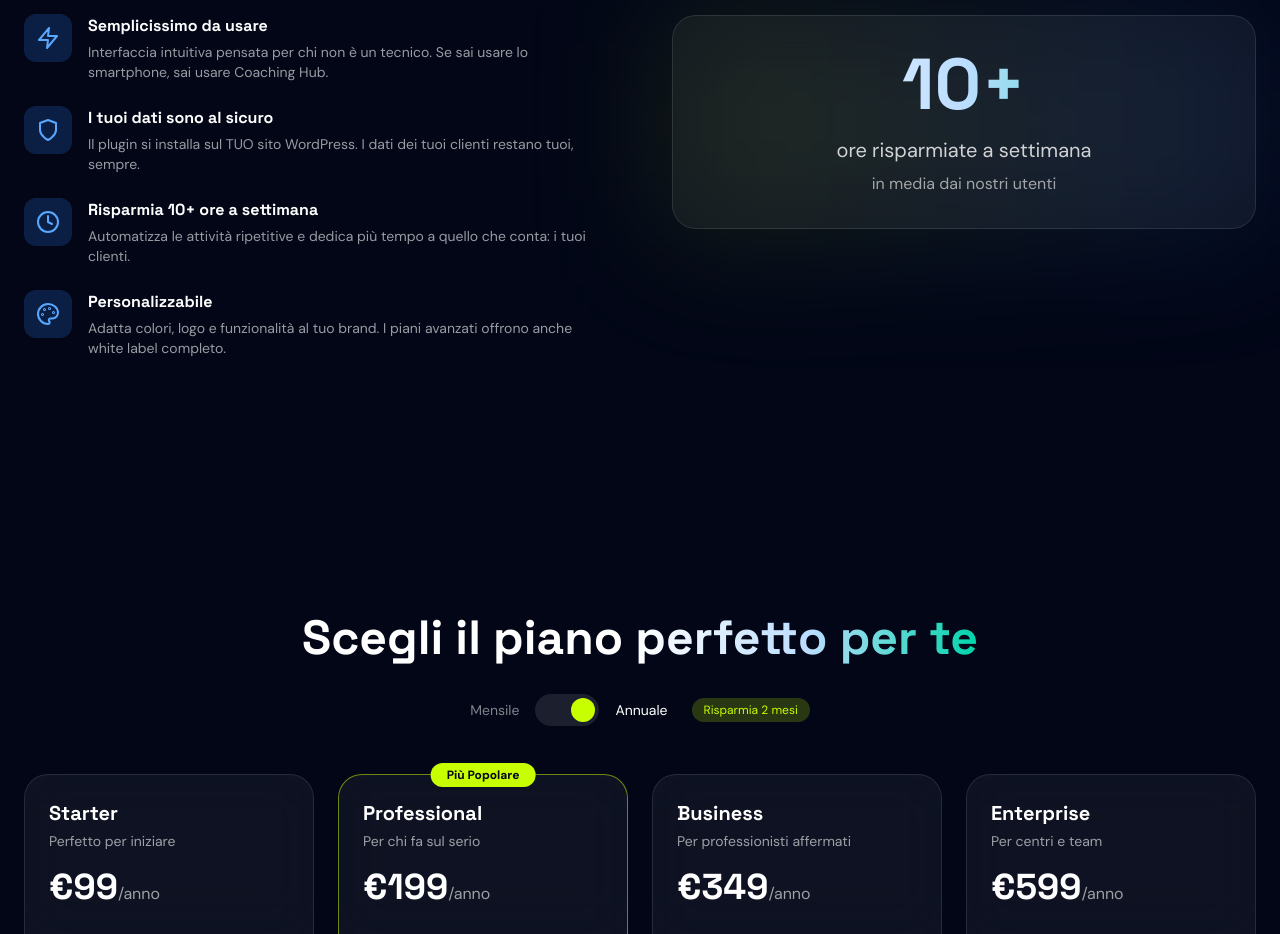
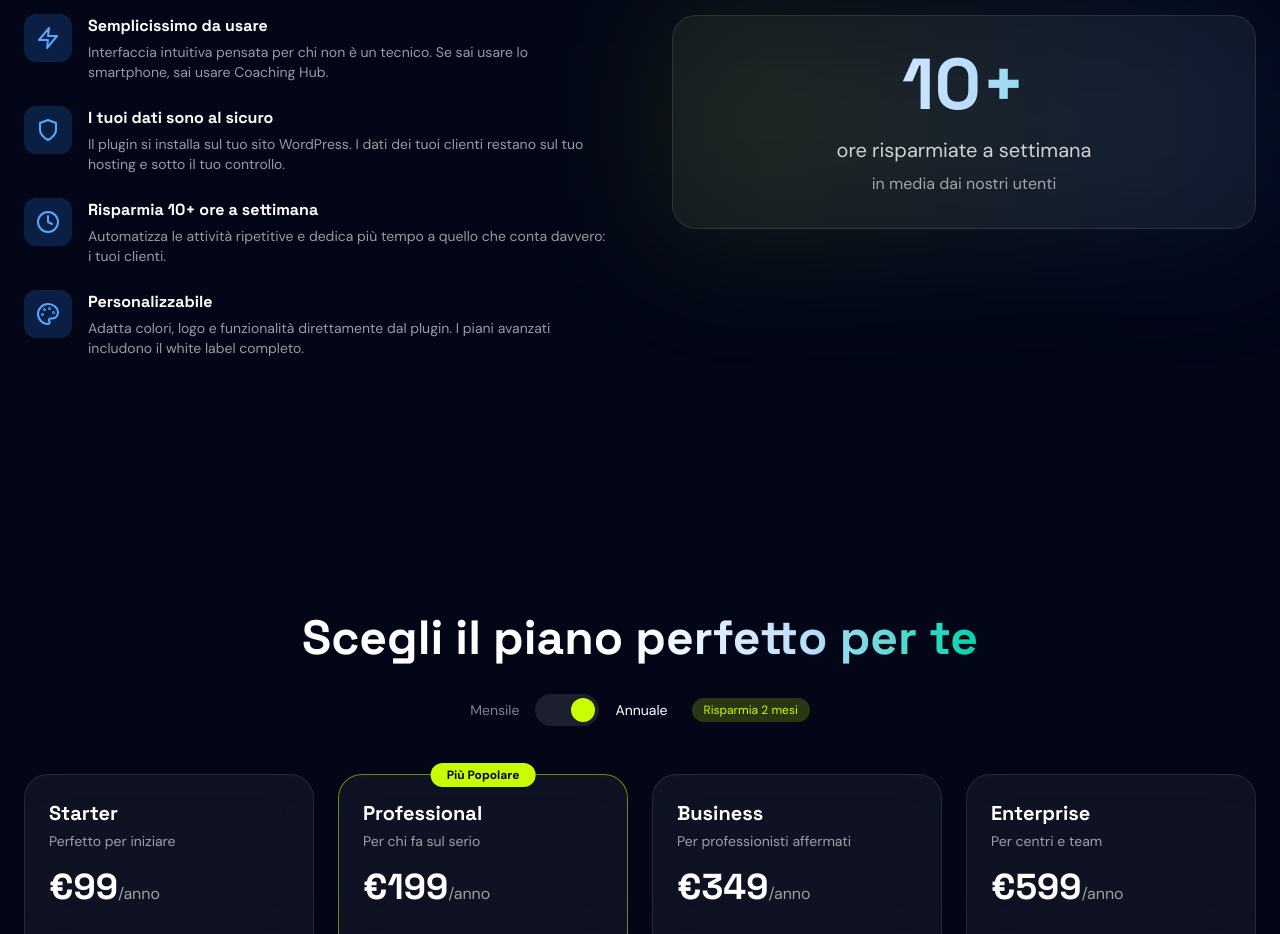
Before and after one commit to CoolKitz/coaching-hub-landing, a Next.js app: page / in a window 1280 px wide. Shown: the part 2760-3694 px from the top of the page. Built offline with nearby package versions, Linux system fonts and the light colour scheme.

Commit message:
Update page.tsx

```diff
--- a/app/page.tsx
+++ b/app/page.tsx
@@ -922,9 +922,9 @@ export default function LandingPage() {
               <div className="space-y-6 mt-8">
                 {[
                   { icon: Zap, title: 'Semplicissimo da usare', description: 'Interfaccia intuitiva pensata per chi non è un tecnico. Se sai usare lo smartphone, sai usare Coaching Hub.' },
-                  { icon: Shield, title: 'I tuoi dati sono al sicuro', description: 'Il plugin si installa sul TUO sito WordPress. I dati dei tuoi clienti restano tuoi, sempre.' },
-                  { icon: Clock, title: 'Risparmia 10+ ore a settimana', description: 'Automatizza le attività ripetitive e dedica più tempo a quello che conta: i tuoi clienti.' },
-                  { icon: Palette, title: 'Personalizzabile', description: 'Adatta colori, logo e funzionalità al tuo brand. I piani avanzati offrono anche white label completo.' }
+                  { icon: Shield, title: 'I tuoi dati sono al sicuro', description: 'Il plugin si installa sul tuo sito WordPress. I dati dei tuoi clienti restano sul tuo hosting e sotto il tuo controllo.' },
+                  { icon: Clock, title: 'Risparmia 10+ ore a settimana', description: 'Automatizza le attività ripetitive e dedica più tempo a quello che conta davvero: i tuoi clienti.' },
+                  { icon: Palette, title: 'Personalizzabile', description: 'Adatta colori, logo e funzionalità direttamente dal plugin. I piani avanzati includono il white label completo.' }
                 ].map((item, i) => (
                   <div key={i} className="flex gap-4">
                     <div className="w-12 h-12 rounded-xl bg-brand-500/20 flex items-center justify-center shrink-0"><item.icon className="w-6 h-6 text-brand-400" /></div>
```
